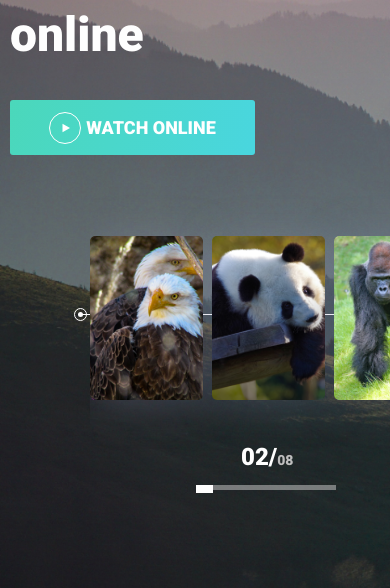
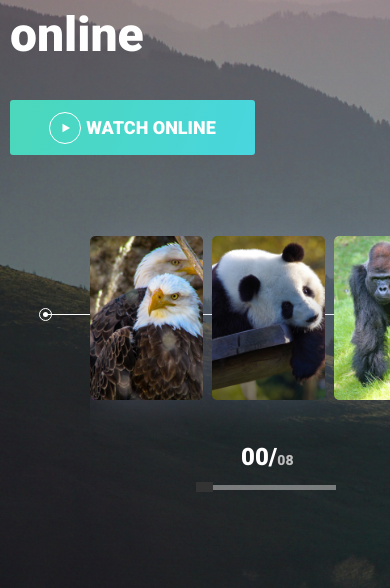
Before and after one commit to DimaZhadan/Zoo_App, a React (Create React App) app: page / in a window 390 px wide. Shown: the part 291-879 px from the top of the page. Built offline with nearby package versions, Linux system fonts and the light colour scheme.

Commit message:
change some header style

```diff
--- a/src/components/headerApp/headerApp.scss
+++ b/src/components/headerApp/headerApp.scss
@@ -81,7 +81,7 @@
 
 .header__nav-burger.active {
    overflow: hidden;
-   padding: 20px 0 20px 0;
+   height: 300px;
    transform: translateX(0);
 }
 
@@ -100,6 +100,7 @@
 @media(max-width:640px) {
 
    .header {
+      overflow: hidden;
       &__social {
          display: flex;
          justify-content: center;
--- a/src/components/slider/Slider.js
+++ b/src/components/slider/Slider.js
@@ -1,5 +1,4 @@
 import React, { useState, useEffect, useCallback, useMemo, useRef } from 'react';
-import Pagination from './pagination/Pagination';
 
 import sliderData from '../../services/sliderData.json';
 
@@ -14,6 +13,7 @@ const Slider = () => {
    const [position, setPosition] = useState(0);
    const [swipeInfo, setSwipeInfo] = useState(false);
    const [transitionX, setTransitionX] = useState(0);
+   const [itemId, setItemId] = useState('00');
 
    const onMouseDown = useCallback(e => {
       if (swipeInfo) return;
@@ -84,6 +84,11 @@ const Slider = () => {
    const focusOnItem = (id) => {
       itemRefs.current.forEach(item => item.classList.remove('active-scail'));
       itemRefs.current[id].classList.add('active-scail');
+      setItemId(itemRefs.current[id].id);
+   }
+
+   const onScrollClick = () => {
+
    }
 
    const elements = data.map((item, i) => {
@@ -123,7 +128,15 @@ const Slider = () => {
                style={{ transform: `translateX(${transitionX}px)` }}>
                {elements}
             </div>
-            <Pagination />
+            <div className='preview__slider-pagination'>
+               <div className='preview__slider-numbers'>
+                  <span >{itemId}/</span>08
+               </div>
+               <div className='preview__slider-scroll'>
+                  <div className='preview__slider-dots'
+                     onClick={onScrollClick}></div>
+               </div>
+            </div>
          </div>
       </div>
    )
--- a/src/components/slider/pagination/Pagination.js
+++ /dev/null
@@ -1,17 +0,0 @@
-const Pagination = () => {
-
-
-
-   return (
-      <div className='preview__slider-pagination'>
-         <div className='preview__slider-numbers'>
-            <span >02/</span>08
-         </div>
-         <div className='preview__slider-scroll'>
-            <div className='preview__slider-dots'></div>
-         </div>
-      </div>
-   )
-}
-
-export default Pagination;
--- a/src/components/slider/slider.scss
+++ b/src/components/slider/slider.scss
@@ -1,3 +1,5 @@
+@import '../../index.scss';
+
 .slider {
    position: absolute;
    padding-left: 113px;
@@ -228,9 +230,11 @@
       }
 
       &-dots {
+         position: absolute;
+         top: 39px;
          width: 30px;
          height: 10px;
-         background: #FEFEFE;
+         background: var(--pagination-dots-bg);
       }
 
    }
@@ -302,9 +306,7 @@
 
             &-donate,
             &-online {
-               font-family: 'Roboto';
-               font-style: normal;
-               font-weight: 500;
+
                font-size: 10px;
                line-height: 12px;
             }
@@ -352,6 +354,12 @@
 
    .slider::before {
       top: 215px;
+      left: 20px;
+   }
+}
+
+@media(max-width: 374px) {
+   .slider::before {
       left: 55px;
    }
 }
--- a/src/index.scss
+++ b/src/index.scss
@@ -1,7 +1,7 @@
 @import 'https://fonts.googleapis.com/css2?family=Roboto:wght@400;500;700;900&display=swap';
 @import 'https://fonts.googleapis.com/css2?family=Poppins:wght@500&display=swap';
 
-body{
+body {
    margin: 0;
 }
 
@@ -12,6 +12,7 @@ body{
    --switcher-shadow: 2px 4px 15px rgba(6, 12, 70, 0.15);
    --text-color: #333;
    --logo-img: url('./resources/img/logo.svg');
+   --pagination-dots-bg: #333;
 }
 
 :root[data-theme="dark"] {
@@ -21,5 +22,6 @@ body{
    --switcher-shadow: 2px 4px 15px rgba(230, 230, 230, 0.15);
    --text-color: #fefefe;
    --logo-img: url('./resources/img/logo-dark.svg');
+   --pagination-dots-bg: #fefefe;
 
 }
```
